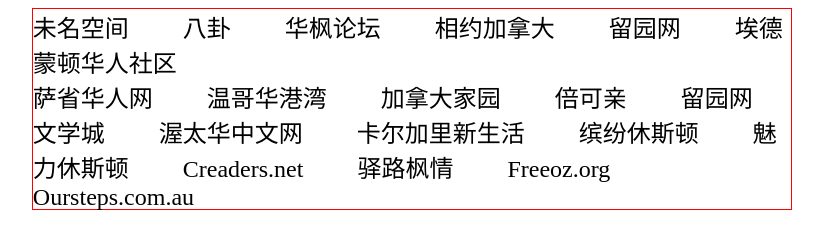
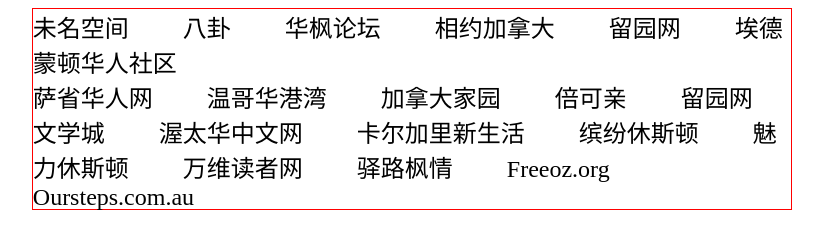
Before and after one commit to johnisthedeveloper/hao123.html, a plain HTML site: page index.html in a window 1280 px wide. Shown: the whole page, without its empty margins (228-1051 px from the left). Drawn offline with Linux system fonts and the light colour scheme.

Commit message:
Update index.html

```diff
--- a/index.html
+++ b/index.html
@@ -33,7 +33,7 @@ a:hover {text-decoration:none; color:red;}
 <a href="http://calgarynewlife.com/portal.php" target="_blank">卡尔加里新生活</a>
 <a href="http://www.houstonbbs.com/" target="_blank">缤纷休斯顿</a>
 <a href="http://merryhouston.com/"_blank">魅力休斯顿</a>
-<a href="http://www.creaders.net/" target="_blank">Creaders.net</a>
+<a href="http://www.creaders.net/" target="_blank">万维读者网</a>
 <a href="http://www.ourdream.ca/forums/portal.php" target="_blank">驿路枫情</a>
 <a href="http://www.freeoz.org/ibbs/forum.php" target="_blank">Freeoz.org</a>
 <a href="http://www.oursteps.com.au/bbs/portal.php" target="_blank">Oursteps.com.au</a>
```
